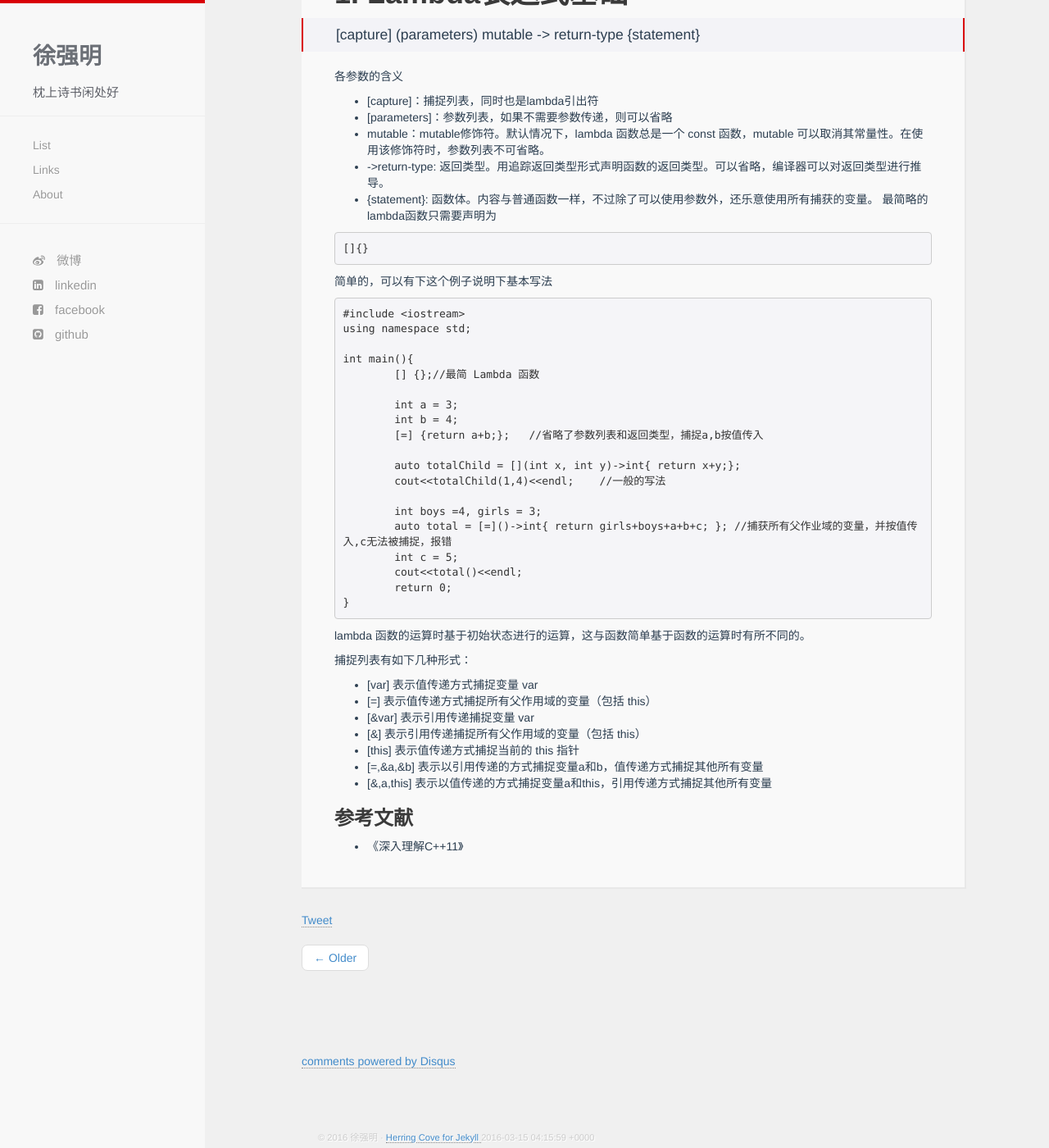
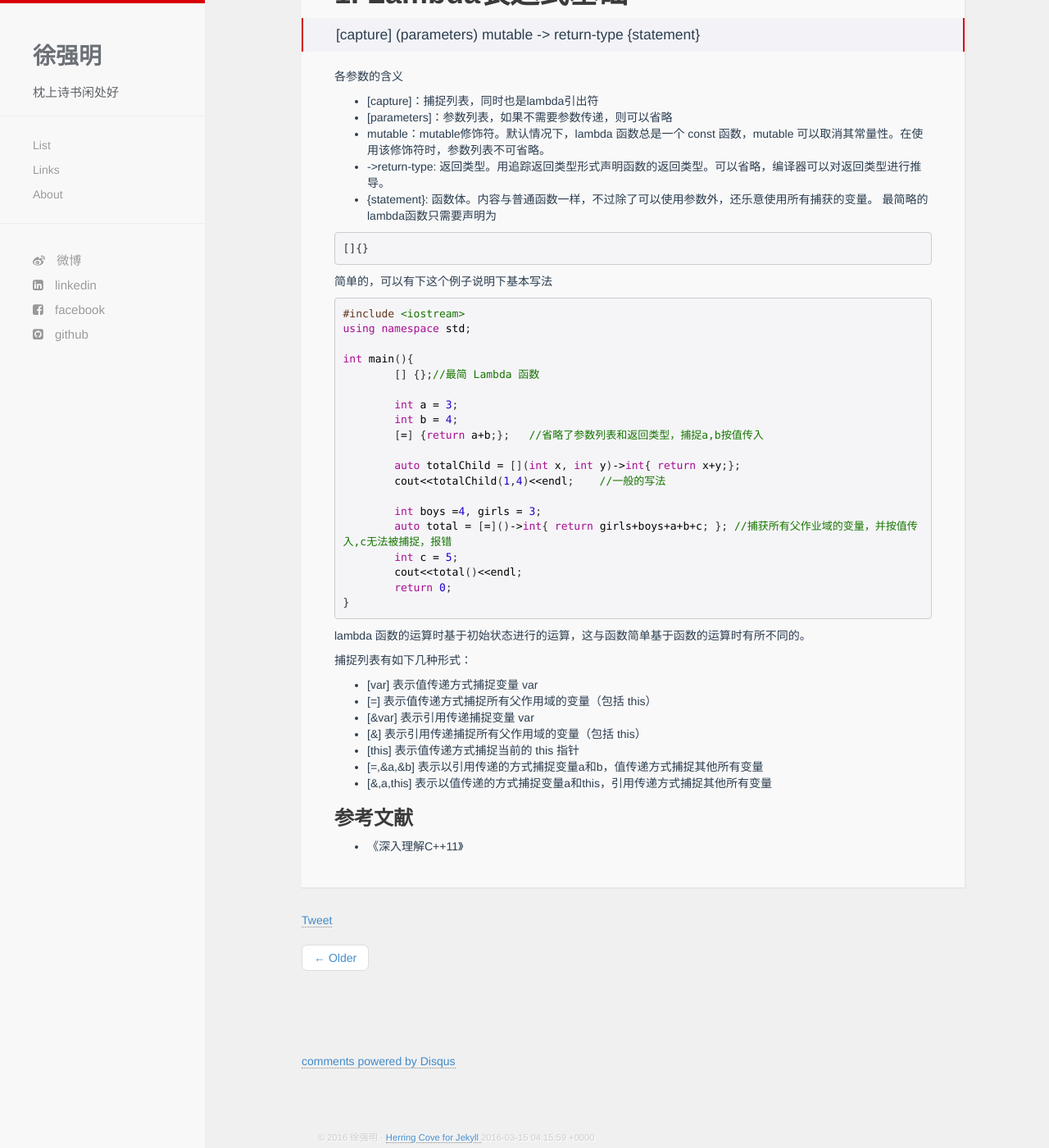
Before and after one commit to xuqiangm/xuqiangm.github.io, a Jekyll site: the page built from _posts/2016-03-14-lambda.markdown, in a window 1280 px wide and 1400 px high, scrolled down 278 px. Shown: the whole window at 82% size. Built offline with Jekyll 4.4.1, drawn with Linux system fonts in a browser that asks for light colours; nearby versions of some CDN libraries; Markdown is read by kramdown in place of the engine named in the settings; comment, search, counter and statistics services are not loaded.

Commit message:
增加高亮

````diff
--- a/_config.yml
+++ b/_config.yml
@@ -13,10 +13,13 @@ location: 32°2'38"N   118°46'43"E
 ##Make sure to edit the above fields, especially for disqus.
 encoding: utf-8
 
-markdown: kramdown
-kramdown:
-  input: GFM
-  syntax_highlighter: rouge
+#markdown: kramdown
+highlighter: pygments
+markdown: redcarpet
+extensions: ["fenced_code_blocks", "tables", "highlight", "strikethrough"]
+#kramdown:
+#  input: GFM
+#  syntax_highlighter: rouge
 
 defaults:
   - scope:
--- a/_includes/header.html
+++ b/_includes/header.html
@@ -4,6 +4,7 @@
 <meta name="description" content="{{ site.description }}">
 <link href="{{ site.baseurl }}/css/bootstrap.min.css" rel="stylesheet">
 <link href="{{ site.baseurl }}/css/hc.css" rel="stylesheet">
+<link href="{{ site.baseurl }}/css/pygments.css" rel="stylesheet">
 <link href="//netdna.bootstrapcdn.com/font-awesome/4.0.3/css/font-awesome.css" rel="stylesheet">
 <!-- HTML5 shim, for IE6-8 support of HTML5 elements -->
 <!--[if lt IE 9]>
--- a/_posts/2016-03-14-lambda.markdown
+++ b/_posts/2016-03-14-lambda.markdown
@@ -26,7 +26,7 @@ categories: c++
 
 简单的，可以有下这个例子说明下基本写法
 
-```
+``` cpp
 #include <iostream>
 using namespace std;
 
--- /dev/null
+++ b/css/pygments.css
@@ -0,0 +1,58 @@
+.hll { background-color: #ffffcc }
+.c { color: #177500 } /* Comment */
+.err { color: #000000 } /* Error */
+.k { color: #A90D91 } /* Keyword */
+.l { color: #1C01CE } /* Literal */
+.n { color: #000000 } /* Name */
+.o { color: #000000 } /* Operator */
+.ch { color: #177500 } /* Comment.Hashbang */
+.cm { color: #177500 } /* Comment.Multiline */
+.cp { color: #633820 } /* Comment.Preproc */
+.cpf { color: #177500 } /* Comment.PreprocFile */
+.c1 { color: #177500 } /* Comment.Single */
+.cs { color: #177500 } /* Comment.Special */
+.kc { color: #A90D91 } /* Keyword.Constant */
+.kd { color: #A90D91 } /* Keyword.Declaration */
+.kn { color: #A90D91 } /* Keyword.Namespace */
+.kp { color: #A90D91 } /* Keyword.Pseudo */
+.kr { color: #A90D91 } /* Keyword.Reserved */
+.kt { color: #A90D91 } /* Keyword.Type */
+.ld { color: #1C01CE } /* Literal.Date */
+.m { color: #1C01CE } /* Literal.Number */
+.s { color: #C41A16 } /* Literal.String */
+.na { color: #836C28 } /* Name.Attribute */
+.nb { color: #A90D91 } /* Name.Builtin */
+.nc { color: #3F6E75 } /* Name.Class */
+.no { color: #000000 } /* Name.Constant */
+.nd { color: #000000 } /* Name.Decorator */
+.ni { color: #000000 } /* Name.Entity */
+.ne { color: #000000 } /* Name.Exception */
+.nf { color: #000000 } /* Name.Function */
+.nl { color: #000000 } /* Name.Label */
+.nn { color: #000000 } /* Name.Namespace */
+.nx { color: #000000 } /* Name.Other */
+.py { color: #000000 } /* Name.Property */
+.nt { color: #000000 } /* Name.Tag */
+.nv { color: #000000 } /* Name.Variable */
+.ow { color: #000000 } /* Operator.Word */
+.mb { color: #1C01CE } /* Literal.Number.Bin */
+.mf { color: #1C01CE } /* Literal.Number.Float */
+.mh { color: #1C01CE } /* Literal.Number.Hex */
+.mi { color: #1C01CE } /* Literal.Number.Integer */
+.mo { color: #1C01CE } /* Literal.Number.Oct */
+.sb { color: #C41A16 } /* Literal.String.Backtick */
+.sc { color: #2300CE } /* Literal.String.Char */
+.sd { color: #C41A16 } /* Literal.String.Doc */
+.s2 { color: #C41A16 } /* Literal.String.Double */
+.se { color: #C41A16 } /* Literal.String.Escape */
+.sh { color: #C41A16 } /* Literal.String.Heredoc */
+.si { color: #C41A16 } /* Literal.String.Interpol */
+.sx { color: #C41A16 } /* Literal.String.Other */
+.sr { color: #C41A16 } /* Literal.String.Regex */
+.s1 { color: #C41A16 } /* Literal.String.Single */
+.ss { color: #C41A16 } /* Literal.String.Symbol */
+.bp { color: #5B269A } /* Name.Builtin.Pseudo */
+.vc { color: #000000 } /* Name.Variable.Class */
+.vg { color: #000000 } /* Name.Variable.Global */
+.vi { color: #000000 } /* Name.Variable.Instance */
+.il { color: #1C01CE } /* Literal.Number.Integer.Long */
````
